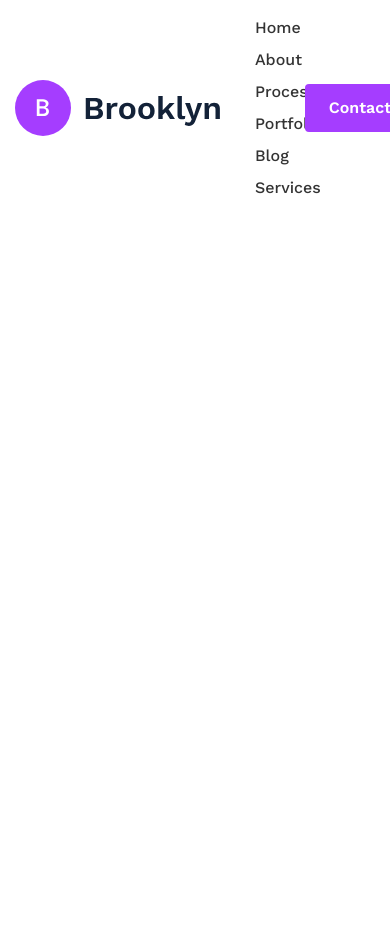
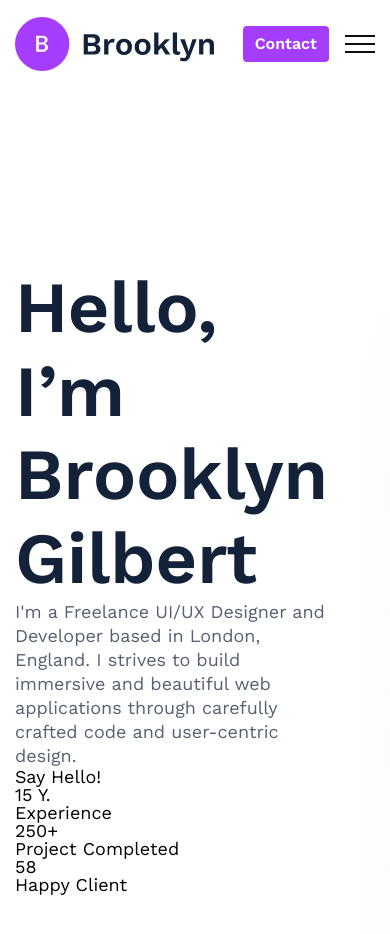
Before and after one commit to SerhiiLytvin/lessons, a plain HTML site: page lesson_20/index.html in a window 390 px wide. Before the commit the page ends 844 px from the top, so only its background shows below. Drawn offline with nearby package versions, Linux system fonts and the light colour scheme.

Commit message:
Add files via upload

```diff
--- a/lesson_20/css/styles.css
+++ b/lesson_20/css/styles.css
@@ -40,7 +40,7 @@ body {
    align-items: center;
    min-height: 6rem;
    padding-block: 1rem;
-   gap: 2.5rem;
+   gap: 1.5rem;
    justify-content: space-between;
 }
 
@@ -51,10 +51,16 @@ body {
    z-index: 5;
 }
 
+.header__logo img {
+   max-width: 100%;
+   object-fit: cover;
+   aspect-ratio: 208 / 56;
+}
+
 .header__wrapper {
    display: flex;
    align-items: center;
-   justify-content: space-between;
+   column-gap: 1.5rem;
 }
 
 .header__menu {}
@@ -67,12 +73,13 @@ body {
 .menu__list {
    display: flex;
    flex-wrap: wrap;
+   column-gap: 3rem;
    row-gap: 0.5rem;
    align-items: center;
+   justify-content: center;
 }
 
 .menu__item {
-   margin-inline: 1.5rem;
 }
 
 .menu__link {
@@ -83,13 +90,15 @@ body {
 
    transition:
          background-color 0.3s,
-         color 0.3s;
+         color 0.3s,
+         text-decoration 0.5s;
 }
 
 @media (any-hover:hover) {
    .menu__link:hover {
       color: #fff;
-         background-color: #1a1a1a;
+      background-color: #1a1a1a;
+      text-decoration: underline;
    }
 }
 
@@ -101,7 +110,7 @@ body {
    display: flex;
    align-items: center;
    justify-content: flex-end;
-   column-gap: 2.5rem;
+   column-gap: 0.5rem;
 }
 
 .actions-header__link {
@@ -114,6 +123,17 @@ body {
 
    border-radius: 4px;
    background-color: #A53DFF;
+
+   transition: color 0.3s,
+      background-color 0.3s;
+
+}
+
+@media (any-hover:hover) {
+   .actions-header__link:hover {
+      color: #fff;
+      background-color: #e40e0e;
+   }
 }
 
 .action-header__icon {}
@@ -122,35 +142,53 @@ body {
    display: none;
 }
 
-@media (max-width: 997px) {
+@media (max-width: 972px) {
    .header__container {
       min-height: 5.625rem;
    }
 
-   .menu__item {
-      margin-inline: 1rem;
+   .header__wrapper {
+      column-gap: 1.25rem;
    }
 }
 
-@media (max-width: 901px) {
+@media (max-width: 953px) {
    .header__container {
       min-height: 5.5rem;
+      gap: 1rem;
    }
 
-   .menu__item {
-      margin-inline: 0.8rem;
+   .header__wrapper {
+      column-gap: 1rem;
+   }
+
+   .menu__list {
+      column-gap: 2rem;
    }
 }
 
-@media (max-width: 862px) {
-   .header__container {
-      gap: 1.5rem;
+@media (max-width: 863px) {
+   .menu__list {
+      column-gap: 1rem;
+   }
+
+   .actions-header__link {
+      padding: 11px 20px;
    }
 }
 
-@media (max-width: 846px) {
+
+@media (max-width: 773px) {
    .header__container {
-      gap: 1.2rem;
+      gap: 2.5rem;
+   }
+
+   .actions-header {
+      column-gap: 1rem;
+   }
+
+   .actions-header__link {
+      padding: 6px 12px;
    }
 
    .icon-menu {
@@ -159,4 +197,138 @@ body {
       display: flex;
       flex-direction: column;
    }
+
+   .icon-menu span {
+      margin-block: 6px;
+   }
+
+   .icon-menu span,
+   .icon-menu::before,
+   .icon-menu::after {
+      transition: all 0.3s;
+      content: "";
+      height: 2px;
+      width: 100%;
+      background-color: #0f0f0f;
+   }
+
+   .menu__body {
+      position: fixed;
+      inset-inline-start: 100%;
+      inset-block-start: 0;
+      inline-size: 100%;
+      block-size: 100%;
+      z-index: 2;
+
+      transition: inset-inline-start 0.5s;
+
+      overflow: auto;
+
+      padding: 100px 15px 30px;
+
+      background-color: #FFF;
+   }
+
+   .menu__body::before {
+      content: "";
+      position: fixed;
+      block-size: 80px;
+      inline-size: 100%;
+      inset-inline-start: 100%;
+      inset-block-start: 0;
+      z-index: 3;
+      background-color: #FFF;
+      transition: inset-inline-start 0.5s;
+   }
+
+   .menu__list {
+      flex-direction: column;
+      border: none;
+      align-items: flex-end;
+      background-color: transparent;
+      row-gap: 24px;
+   }
+
+   .menu__link {
+      font-size: 22px;
+      padding: 0;
+   }
+
+   .open-menu .menu__body,
+   .open-menu .menu__body::before {
+      inset-inline-start: 0;
+   }
+
+   .open-menu .icon-menu span {
+      width: 0;
+      height: 0;
+      margin: 0;
+   }
+
+   .open-menu .icon-menu::before {
+      transform: rotate(45deg) translateY(1.5px);
+   }
+
+   .open-menu .icon-menu::after {
+      transform: rotate(-45deg) translateY(-1.5px);
+   }
 }
+
+/* -------------------- */
+/*          PAGE        */
+/* -------------------- */
+
+/* ---------------------------- */
+/*          Presentation        */
+/* ---------------------------- */
+
+.page__presentation {
+}
+
+.presentation {
+}
+
+.presentation__container {
+   padding-block-start: 7.875rem;
+   display: flex;
+}
+
+.presentation__text {
+   padding-block-start: 3.25rem;
+}
+
+.text-presentation {
+   flex: 0 1 40.09%;
+}
+
+.text-presentation__header {
+
+}
+
+.text-presentation__title {
+   color: #132238;
+   font-size: 72px;
+   font-weight: 600;
+   line-height: 116.667%;
+}
+
+.text-presentation__text {
+   color: #556070;
+   line-height: 133.333%;
+}
+
+.text-presentation__button {}
+
+.button-btn {}
+
+.text-presentation__items {}
+
+.text-presentation__item {}
+
+.text-presentation__value {}
+
+.text-presentation__definition {}
+
+.presentation__image {
+   flex: 0 1 50.91%;
+}
--- a/lesson_20/index.html
+++ b/lesson_20/index.html
@@ -12,7 +12,9 @@
 	<div class="wrapper">
 		<header class="header">
 			<div class="header__container">
-				<img class="header__logo" src="img/header/logo.svg" alt="Logo">
+				<div class="header__logo">
+					<img class="header__logo" src="img/header/logo.svg" alt="Logo">
+				</div>
 				<div class="header__wrapper">
 					<div class="header__menu menu">
 						<nav class="menu__body">
@@ -46,7 +48,40 @@
 			</div>
 		</header>
 		<main class="page">
-
+			<div class="page__presentation presentation">
+				<div class="presentation__container">
+					<div class="presentation__text text-presentation">
+						<div class="text-presentation__header">
+							<h1 class="text-presentation__title">Hello, I’m Brooklyn Gilbert</h1>
+							<div class="text-presentation__text">
+								<p>
+									I'm a Freelance UI/UX Designer and Developer based in London, England. I strives to build
+									immersive and beautiful web
+									applications through carefully crafted code and user-centric design.
+								</p>
+							</div>
+							<button class="text-presentation__button button-btn">Say Hello!</button>
+						</div>
+						<ul class="text-presentation__items">
+							<li class="text-presentation__item">
+								<div class="text-presentation__value">15 Y.</div>
+								<div class="text-presentation__definition">Experience</div>
+							</li>
+							<li class="text-presentation__item">
+								<div class="text-presentation__value">250+</div>
+								<div class="text-presentation__definition">Project Completed</div>
+							</li>
+							<li class="text-presentation__item">
+								<div class="text-presentation__value">58</div>
+								<div class="text-presentation__definition">Happy Client</div>
+							</li>
+						</ul>
+					</div>
+					<div class="presentation__image">
+						<img src="img/page/presentation/photo.jpg" alt="Brooklyn Gilbert's photo">
+					</div>
+				</div>
+			</div>
 		</main>
 		<footer class="footer">
 			<div class="footer__container">
```
Also changed, not shown: lesson_20/img/page/presentation/photo.jpg (added).
